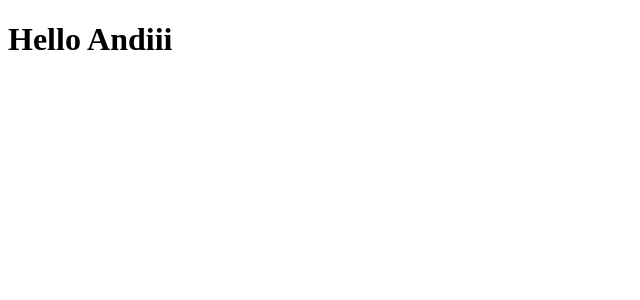
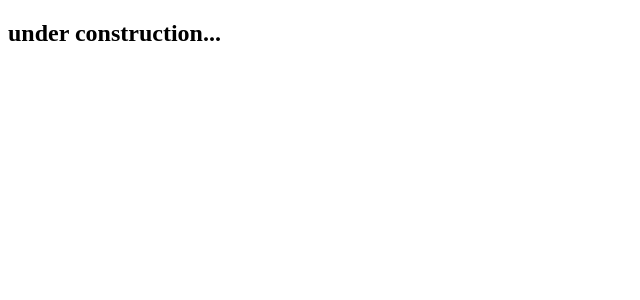
Before and after one commit to michael-goss/andreasgoss.com, a React app: page / in a window 1280 px wide. Shown: the top 300 px of the page, without its empty margins (0-640 px from the left). Built offline with nearby package versions, Linux system fonts and the light colour scheme; the HTML template or start-up script is replaced by a standard one.

Commit message:
feat(new-headline): changed h1 to h2 "under construction"

```diff
--- a/src/index.tsx
+++ b/src/index.tsx
@@ -5,7 +5,7 @@ import { createRoot } from 'react-dom/client';
 const root = createRoot(document.getElementById('root')!);
 
 const App = () => {
-  return <h1>Hello Andiii</h1>;
+  return <h2>under construction...</h2>;
 };
 
 root.render(<App />);
```
